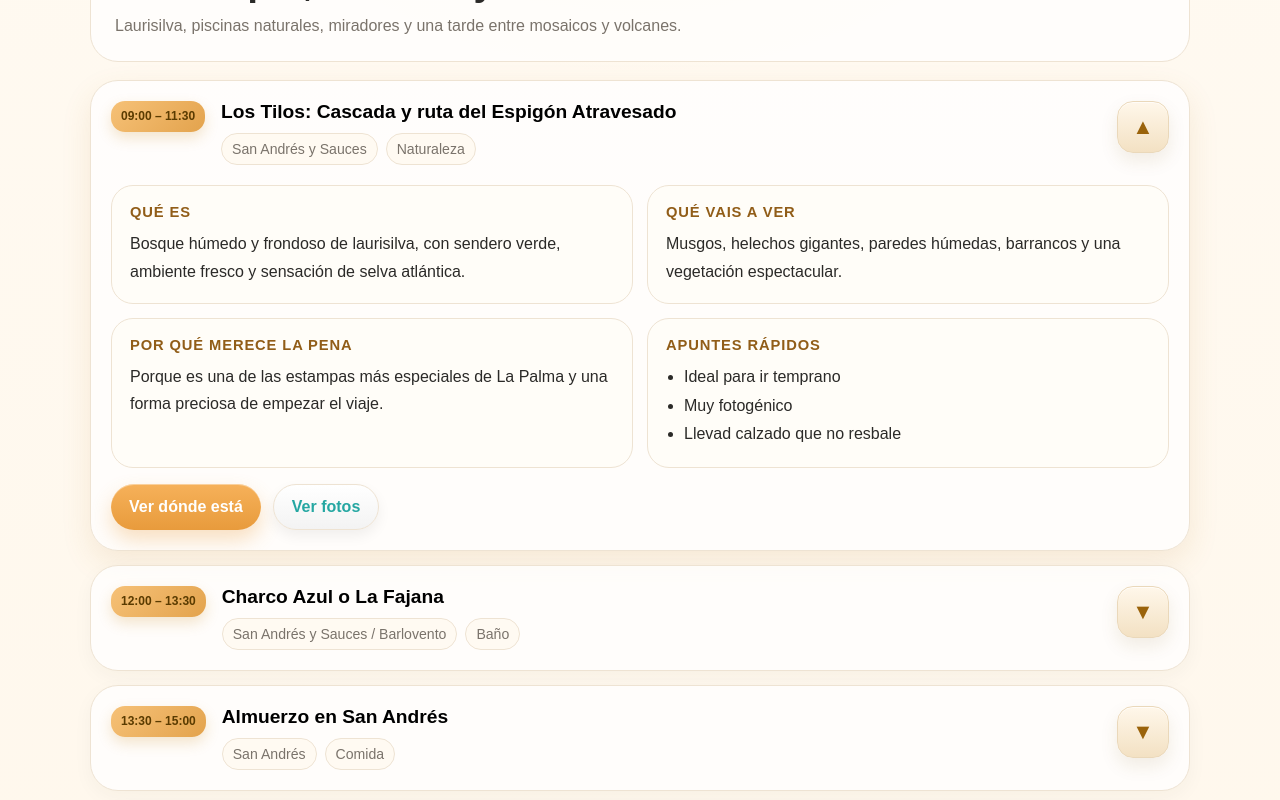
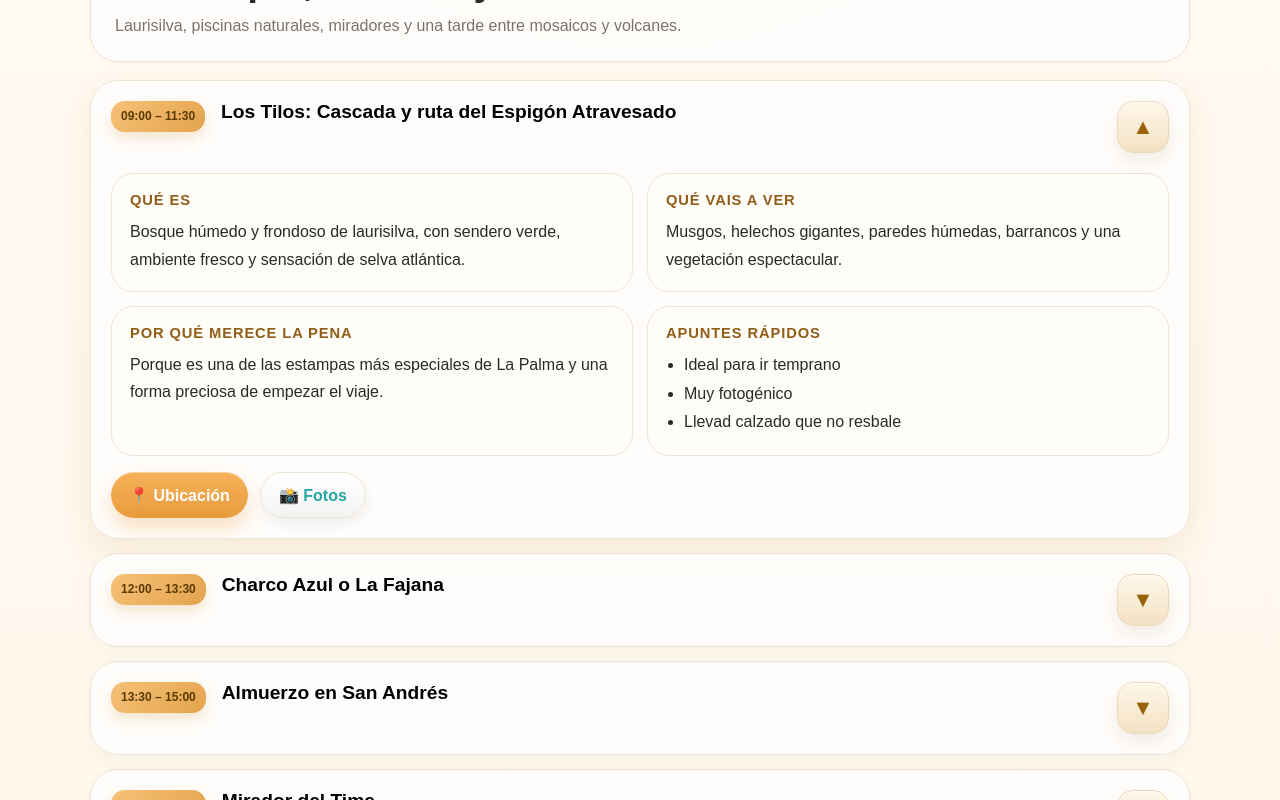
Before and after one commit to aniram115-commits/Viaje-La-Palma, a Next.js app: page / in a window 1280 px wide. Both pictures are taken after a click on the button 640 px from the left and 589 px from the top of the page. Shown: the part 456-1256 px from the top of the page. Built offline with nearby package versions, Linux system fonts and the light colour scheme.

Commit message:
Add files via upload

```diff
--- a/app/page.tsx
+++ b/app/page.tsx
@@ -97,10 +97,6 @@ if (element) {
                   <div className="stop-number">{stop.time}</div>
                   <div>
                     <h3>{stop.name}</h3>
-                    <div className="chips">
-                      <span>{stop.place}</span>
-                      <span>{stop.type}</span>
-                    </div>
                   </div>
                 </div>
 
@@ -138,12 +134,12 @@ if (element) {
                   </div>
 
                   <div className="actions">
-                    <a href={stop.maps} target="_blank">
-                      Ver dónde está
-                    </a>
-                    <a href={stop.photos} target="_blank" className="secondary">
-                      Ver fotos
-                    </a>
+<a href={stop.maps} target="_blank">
+  📍 Ubicación
+</a>
+<a href={stop.photos} target="_blank" className="secondary">
+  📸 Fotos
+</a>
                   </div>
                 </div>
               )}
```
